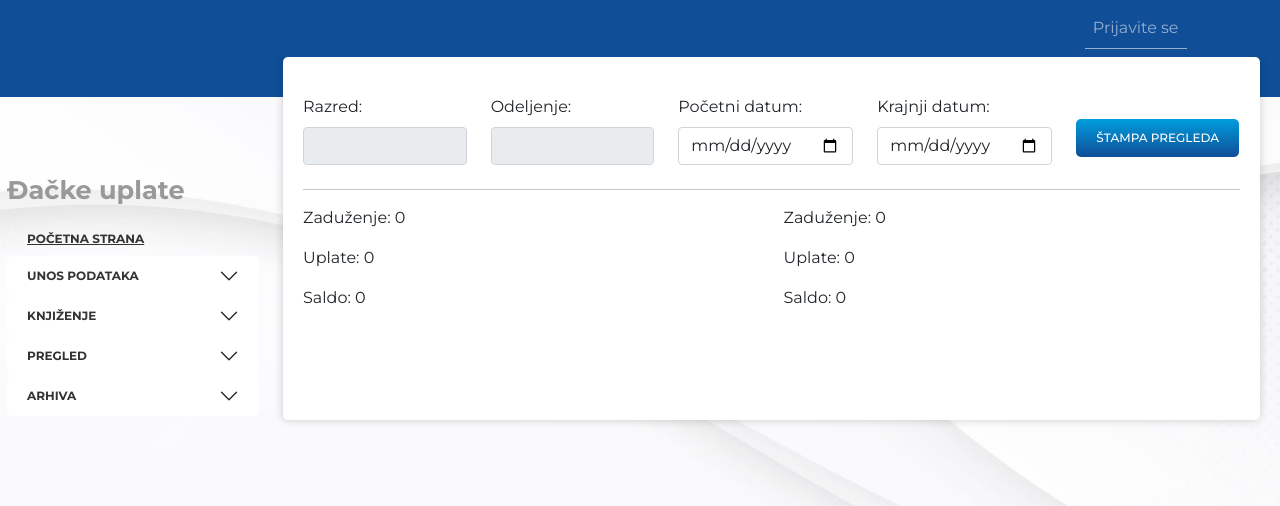
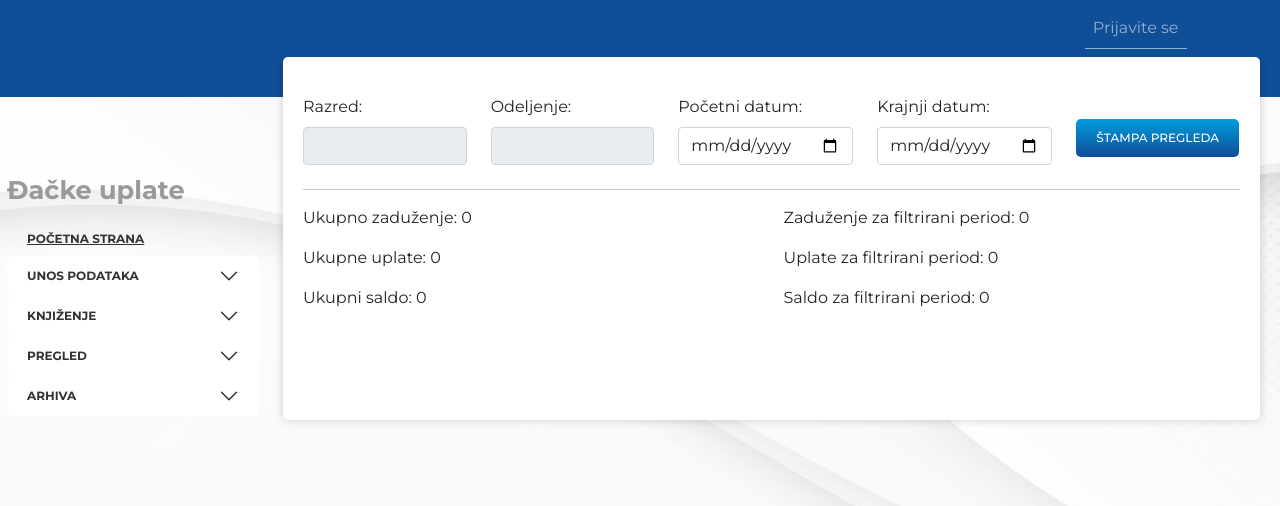
Before and after one commit to miiihaaas/OneTouch, a Flask app: template onetouch/templates/overview_student.html in a window 1280 px wide. Shown: the top 506 px of the page. Run offline with Flask 2, Linux system fonts and the light colour scheme; the template is opened without the code that fills it, so the values that code supplies are empty; some libraries are stand-ins or nearby versions.

Commit message:
0.65 slanje mejla, bugs

```diff
--- a/onetouch/suppliers/forms.py
+++ b/onetouch/suppliers/forms.py
@@ -21,8 +21,10 @@ class EditSupplierModalForm(FlaskForm):
     submit_edit = SubmitField('Sačuvajte')
 
     def validate_supplier_name(self, supplier_name):
+        suppliers = Supplier.query.all()
         supplier = Supplier.query.filter_by(supplier_name=supplier_name.data).first()
-        if supplier:
+        suppliers.remove(Supplier.query.get(supplier.id))
+        if supplier.supplier_name in [s.supplier_name for s in suppliers]:
             raise ValidationError('Već postoji dobavljač sa istim imenom.')
 
 
--- a/onetouch/templates/overview_student.html
+++ b/onetouch/templates/overview_student.html
@@ -68,14 +68,14 @@
 <hr>
 <div class="row">
     <div class="col">
-        <p>Zaduženje: <span id="zaduzenjeSum"></span></p>
-        <p>Uplate: <span id="uplateSum"></span></p>
-        <p>Saldo: <span id="saldoSum"></span></p>
+        <p>Ukupno zaduženje: <span id="zaduzenjeSum"></span></p>
+        <p>Ukupne uplate: <span id="uplateSum"></span></p>
+        <p>Ukupni saldo: <span id="saldoSum"></span></p>
     </div>
     <div class="col">
-        <p>Zaduženje: <span id="zaduzenjeFilterSum"></span></p>
-        <p>Uplate: <span id="uplateFilterSum"></span></p>
-        <p>Saldo: <span id="saldoFilterSum"></span></p>
+        <p>Zaduženje za filtrirani period: <span id="zaduzenjeFilterSum"></span></p>
+        <p>Uplate za filtrirani period: <span id="uplateFilterSum"></span></p>
+        <p>Saldo za filtrirani period: <span id="saldoFilterSum"></span></p>
     </div>
 </div>
 <div class="loading-overlay">
--- a/onetouch/templates/student_debts.html
+++ b/onetouch/templates/student_debts.html
@@ -77,7 +77,7 @@
 <div class="form-group">
     <label for="purpose_of_payment" class="form-control-label" title="max 35 karaktera">Svrha uplate</label>
     <input type="text" id="purpose_of_payment" name="purpose_of_payment" class="form-control form-control-lg" disabled>
-    <p id="errorMessage" style="display: none;">U polje možete uneti maksimalno 35 karaktera</p>
+    <p id="errorMessage" style="display: none;">U polje možete uneti maksimalno 35 karaktera.</p>
 </div>
 <div class="form-group">
     <button class="btn btn-info loading disable-button" id="save_button" disabled>Sačuvajte</button>
--- a/onetouch/templates/supplier_list.html
+++ b/onetouch/templates/supplier_list.html
@@ -6,7 +6,7 @@
         <tr role="row">
             <th>ID dobavljača</th>
             <th>Naziv dobavljača</th>
-            <th>Aktivnosti</th>
+            <th></th>
         </tr>
     </thead>
     <tbody>
--- a/onetouch/transactions/functions.py
+++ b/onetouch/transactions/functions.py
@@ -23,7 +23,7 @@ def send_mail(uplatnica, path, file_name):
     parent_email = student.parent_email
     print(f'Poslao bi mejl roditelju na: {parent_email}')
     sender_email = 'noreply@uplatnice.online'
-    recipient_email = 'miiihaaas@gmail.com' #! ispraviti kod da prima mejl roditelj
+    recipient_email = parent_email #!'miiihaaas@gmail.com' #! ispraviti kod da prima mejl roditelj
     subject = f"{school.school_name} / Uplatnica: {uplatnica['uplatilac']} - Svrha uplate: {uplatnica['svrha_uplate']}"
     body = f'''
 <html>
```
Also changed, not shown: onetouch/templates/debt_archive.html (+18 -1 lines).
